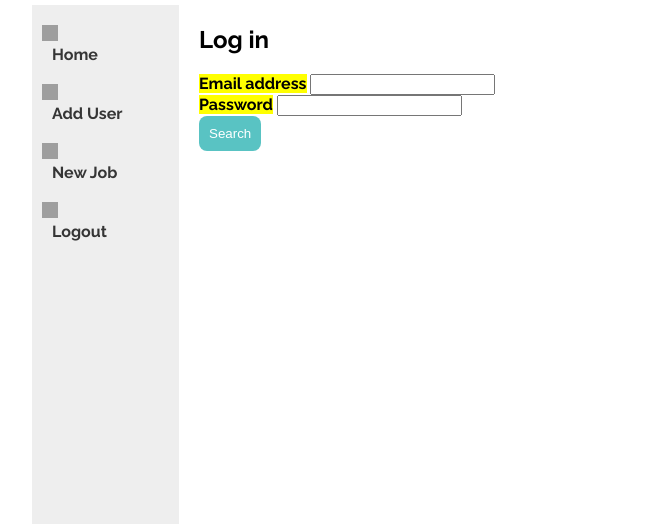
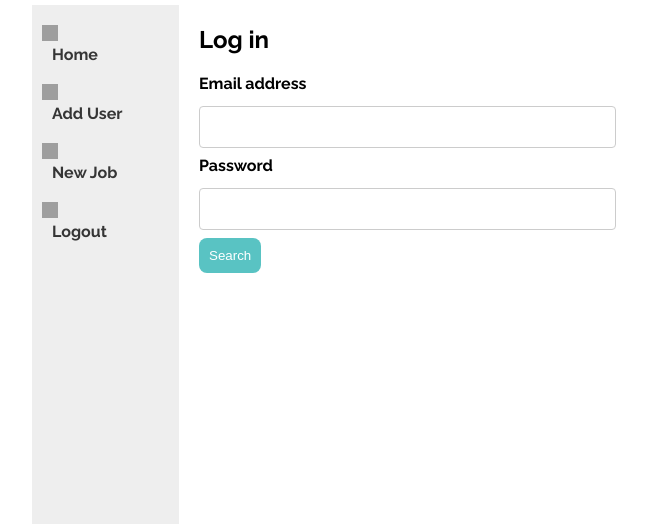
Before and after one commit to LindsayPink/info2180-project3, a PHP site: page /index.html in a window 1280 px wide. Shown: the part 77-601 px from the top of the page, without its empty margins (108-755 px from the left). Run offline with PHP 8.4, Linux system fonts and the light colour scheme; some libraries are stand-ins or nearby versions; grey boxes are pictures that could not be loaded.

Commit message:
style update

```diff
--- a/style.css
+++ b/style.css
@@ -50,13 +50,24 @@
     width: 16px;
 }
 
-form {
-    display: inline-block;
+label, input {
+    display: block;
 }
 
 label {
-    background-color: yellow;
-    width: 20px;
+    width: 140px;
+    padding-bottom: 5px;
+}
+
+input {
+    width: 50%;
+    padding: 12px 20px;
+    margin: 8px 0;
+    border: 1px solid #ccc;
+    border-radius: 4px;
+    box-sizing: border-box;
+    outline: none;
+    font-family: 'Raleway', sans-serif;
 }
 
 table {
```
